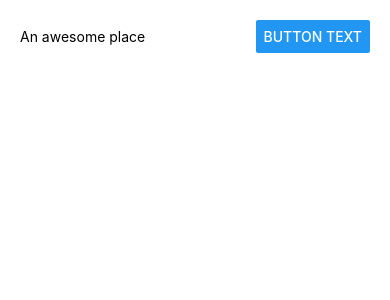
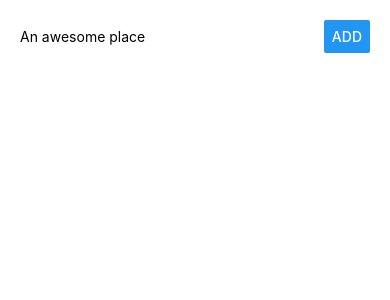
Before and after one commit to pashkoostap/react-native-practical-guide, a React Native app: screen / in a window 390 px wide. Shown: the top 300 px of the page. Built offline with nearby package versions, Linux system fonts and the light colour scheme.

Commit message:
Separated app to a few components; Updated ListItem component with onPress callback; Investigated Touchable component

```diff
--- a/App.js
+++ b/App.js
@@ -1,14 +1,16 @@
-import React from 'react';
-import { StyleSheet, TextInput, Text, View, Button } from 'react-native';
+import React from "react";
+import { StyleSheet, TextInput, Text, View, Button } from "react-native";
 
-import ListItem from './src/ListItem/ListItem';
+import ListItem from "./src/ListItem/ListItem";
+import PlaceList from "./src/PlaceList/PlaceList";
+import PlaceInput from "./src/PlaceInput/PlaceInput";
 
 export default class App extends React.Component {
   constructor() {
     super();
 
     this.state = {
-      placeName: '',
+      placeName: "",
       places: []
     };
 
@@ -24,17 +26,13 @@ export default class App extends React.Component {
     const { placeName } = this.state;
 
     if (!placeName.trim()) {
-      alert('The input is empty');
+      alert("The input is empty");
+    } else {
+      this.setState(prevState => ({
+        places: [...prevState.places, prevState.placeName],
+        placeName: ""
+      }));
     }
-
-    this.setState(prevState => ({
-      places: [...prevState.places, prevState.placeName],
-      placeName: ''
-    }));
-  }
-
-  renderPlaces(places = []) {
-    return places.map((place, i) => <ListItem key={i} placeName={place} />);
   }
 
   render() {
@@ -42,22 +40,13 @@ export default class App extends React.Component {
 
     return (
       <View style={styles.container}>
-        <View style={styles.inputContainer}>
-          <TextInput
-            style={styles.inputComponent}
-            placeholder="An awesome place"
-            value={placeName}
-            onChangeText={this.placeNameChangedHandler}
-          />
+        <PlaceInput
+          placeName={placeName}
+          placeNameChangedHandler={this.placeNameChangedHandler}
+          placeNameSubmitHandler={this.placeNameSubmitHandler}
+        />
 
-          <Button
-            title="Button text"
-            style={styles.buttonStyles}
-            onPress={this.placeNameSubmitHandler}
-          />
-        </View>
-
-        <View style={styles.listContainer}>{this.renderPlaces(places)}</View>
+        <PlaceList places={places} />
       </View>
     );
   }
@@ -67,23 +56,8 @@ const styles = StyleSheet.create({
   container: {
     flexGrow: 1,
     padding: 20,
-    backgroundColor: '#fff',
-    alignItems: 'center',
-    justifyContent: 'flex-start'
-  },
-  inputContainer: {
-    width: '100%',
-    flexDirection: 'row',
-    justifyContent: 'space-between',
-    alignItems: 'center'
-  },
-  inputComponent: {
-    width: '65%'
-  },
-  buttonStyles: {
-    width: '30%'
-  },
-  listContainer: {
-    alignSelf: 'stretch'
+    backgroundColor: "#fff",
+    alignItems: "center",
+    justifyContent: "flex-start"
   }
 });
--- a/src/ListItem/ListItem.js
+++ b/src/ListItem/ListItem.js
@@ -1,19 +1,21 @@
-import React from 'react';
-import { View, Text, StyleSheet } from 'react-native';
+import React from "react";
+import { View, Text, StyleSheet, TouchableOpacity } from "react-native";
 
-const ListItem = ({ placeName }) => {
+const ListItem = ({ placeName, onItemPressed }) => {
   return (
-    <View style={styles.listItem}>
-      <Text tyle={styles.listItemText}>{placeName}</Text>
-    </View>
+    <TouchableOpacity onPress={onItemPressed}>
+      <View style={styles.listItem}>
+        <Text tyle={styles.listItemText}>{placeName}</Text>
+      </View>
+    </TouchableOpacity>
   );
 };
 
 const styles = StyleSheet.create({
   listItem: {
-    width: '100%',
+    width: "100%",
     padding: 10,
-    backgroundColor: '#eee',
+    backgroundColor: "#eee",
     marginBottom: 10
   }
 });
--- /dev/null
+++ b/src/PlaceInput/PlaceInput.js
@@ -0,0 +1,43 @@
+import React from "react";
+
+import { View, TextInput, Button, StyleSheet } from "react-native";
+
+const PlaceInput = ({
+  placeName,
+  placeNameChangedHandler,
+  placeNameSubmitHandler
+}) => {
+  return (
+    <View style={styles.inputContainer}>
+      <TextInput
+        style={styles.inputComponent}
+        placeholder="An awesome place"
+        value={placeName}
+        onChangeText={placeNameChangedHandler}
+      />
+
+      <Button
+        title="Add"
+        style={styles.buttonStyles}
+        onPress={placeNameSubmitHandler}
+      />
+    </View>
+  );
+};
+
+const styles = StyleSheet.create({
+  inputContainer: {
+    width: "100%",
+    flexDirection: "row",
+    justifyContent: "space-between",
+    alignItems: "center"
+  },
+  inputComponent: {
+    width: "80%"
+  },
+  buttonStyles: {
+    width: "auto"
+  }
+});
+
+export default PlaceInput;
--- /dev/null
+++ b/src/PlaceList/PlaceList.js
@@ -0,0 +1,29 @@
+import React from "react";
+import { View, StyleSheet } from "react-native";
+
+import ListItem from "../ListItem/ListItem";
+
+const PlaceList = ({ places }) => {
+  return (
+    <View style={styles.listContainer}>
+      {places.map((place, i) => {
+        return (
+          <ListItem
+            key={i}
+            placeName={place}
+            onItemPressed={() => alert("item pressed" + i)}
+          />
+        );
+      })}
+    </View>
+  );
+};
+
+const styles = StyleSheet.create({
+  listContainer: {
+    width: "100%",
+    alignSelf: "stretch"
+  }
+});
+
+export default PlaceList;
```
Also changed, not shown: 2 other files (tests, documents, lock files or other folders).
